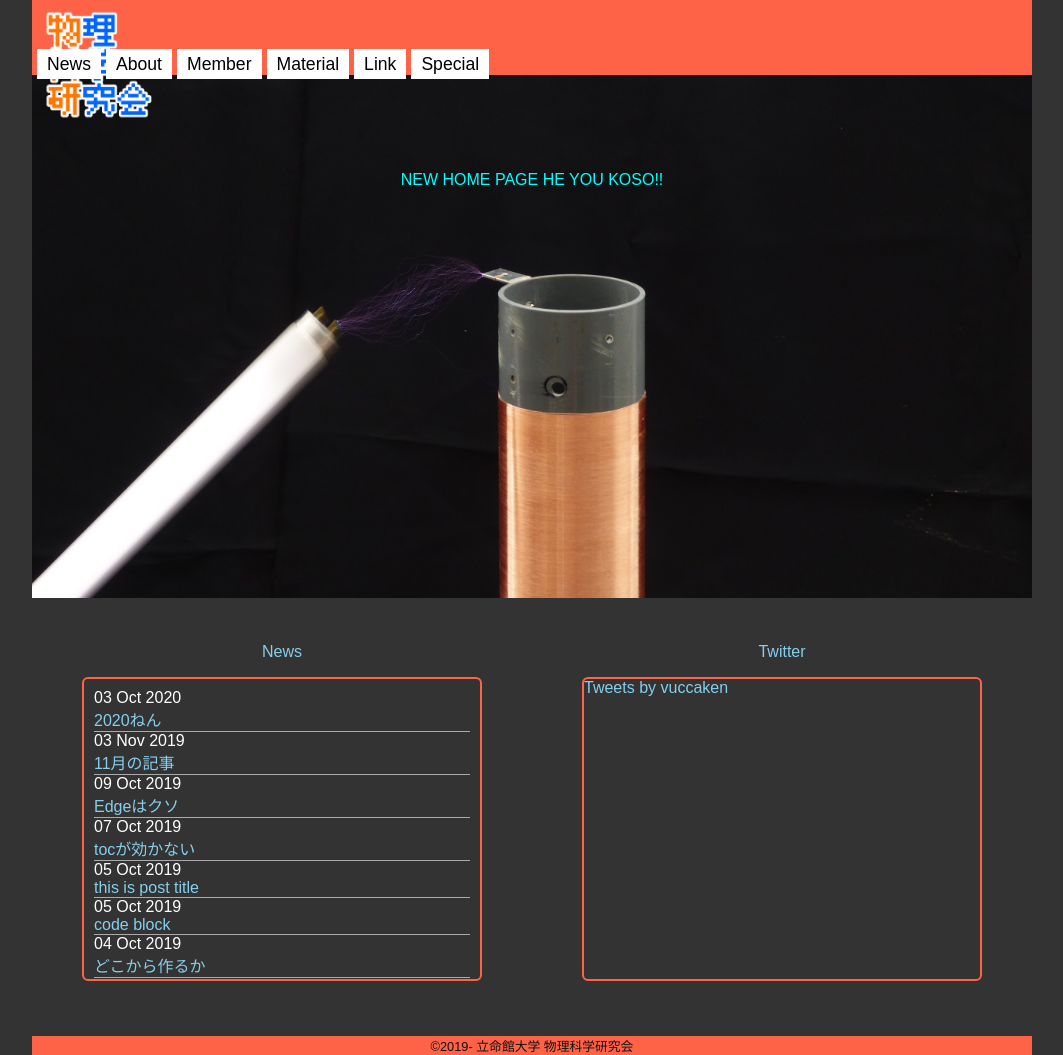
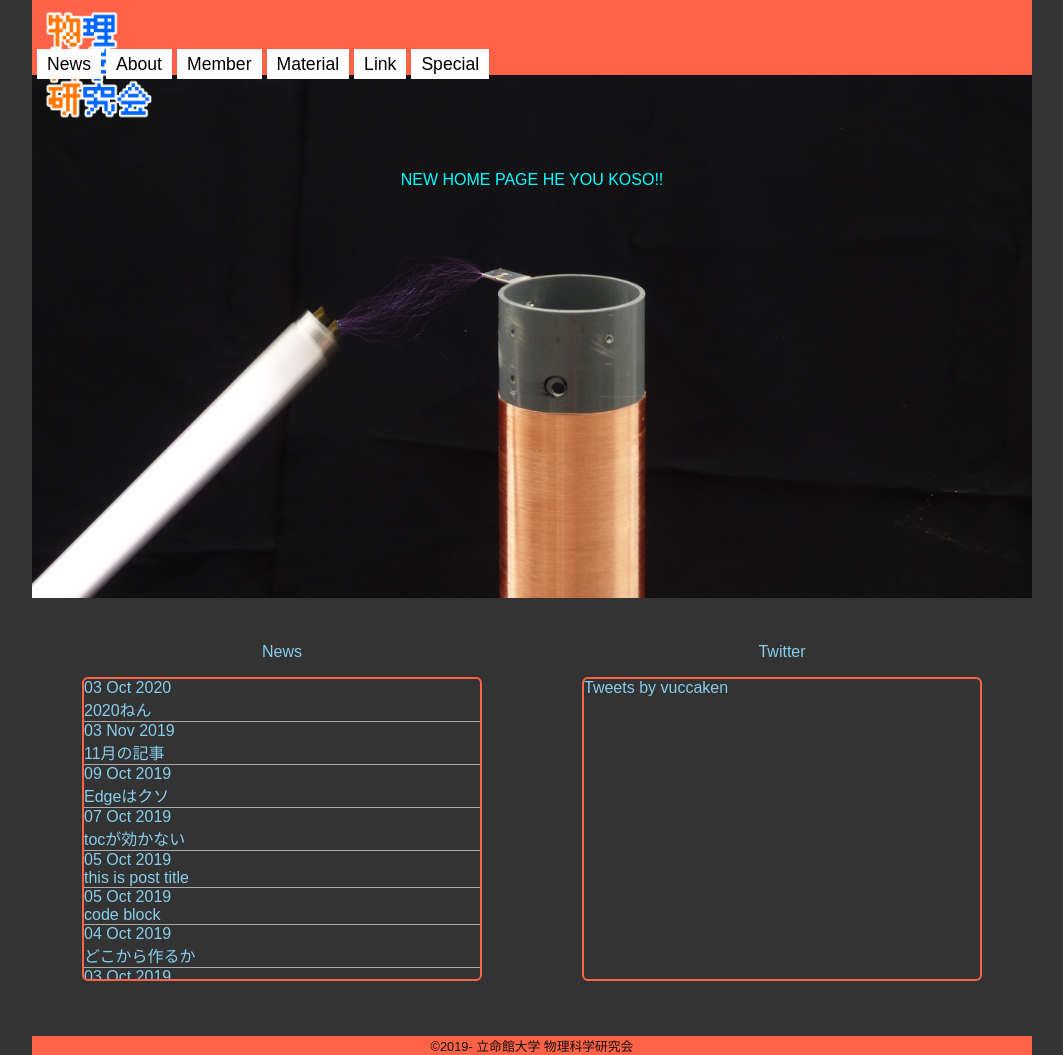
Before and after one commit to vuccaken/vuccaken.github.io, a Jekyll site: the page built from index.md, in a window 1280 px wide. Shown: the whole page, without its empty margins (108-1171 px from the left). Built offline with Jekyll 4.4.1, drawn with Linux system fonts in a browser that asks for light colours; comment, search, counter and statistics services are not loaded.

Commit message:
Update news_list.html
remove no need div

```diff
--- a/_includes/news_list.html
+++ b/_includes/news_list.html
@@ -1,10 +1,10 @@
 
-<div class="info-news-pad">
-  {% for post in site.posts %}
+{% for post in site.posts %}
+<a href="/pages/news.html#{{ post.url }}">
   <div class="home-news">
-    <div>{{ post.date | date_to_string }}</div>
-    <div><a href="/pages/news.html#{{ post.url }}">{{ post.title }}</a></div>
-    {%- comment -%} <p>{{ post.excerpt }}</p> {%- endcomment -%}
+  <div>{{ post.date | date_to_string }}</div>
+  <div>{{ post.title }}</div>
+  {%- comment -%} <p>{{ post.excerpt }}</p> {%- endcomment -%}
   </div>
-  {% endfor %}
-</div>
+</a>
+{% endfor %}
```
